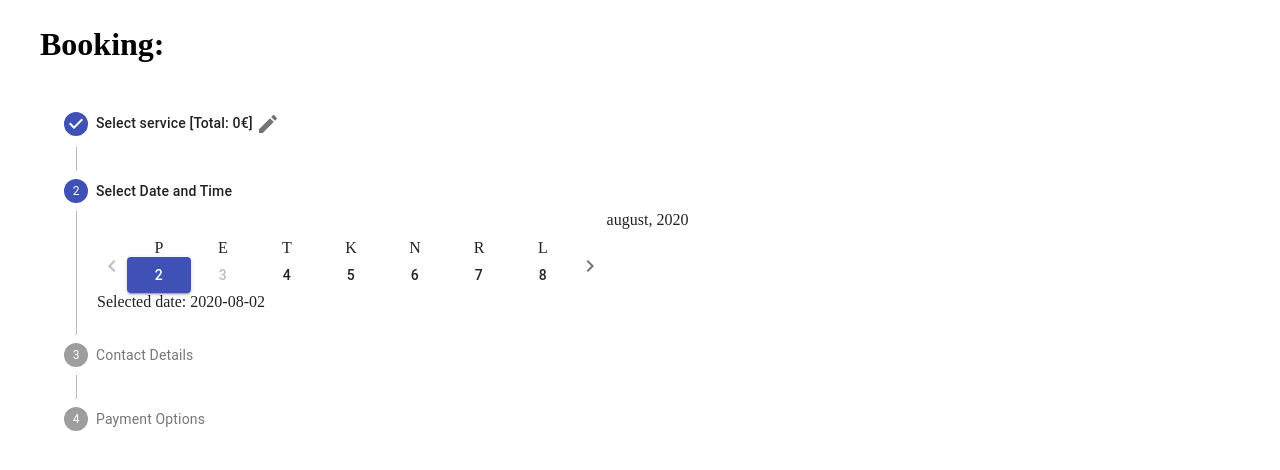
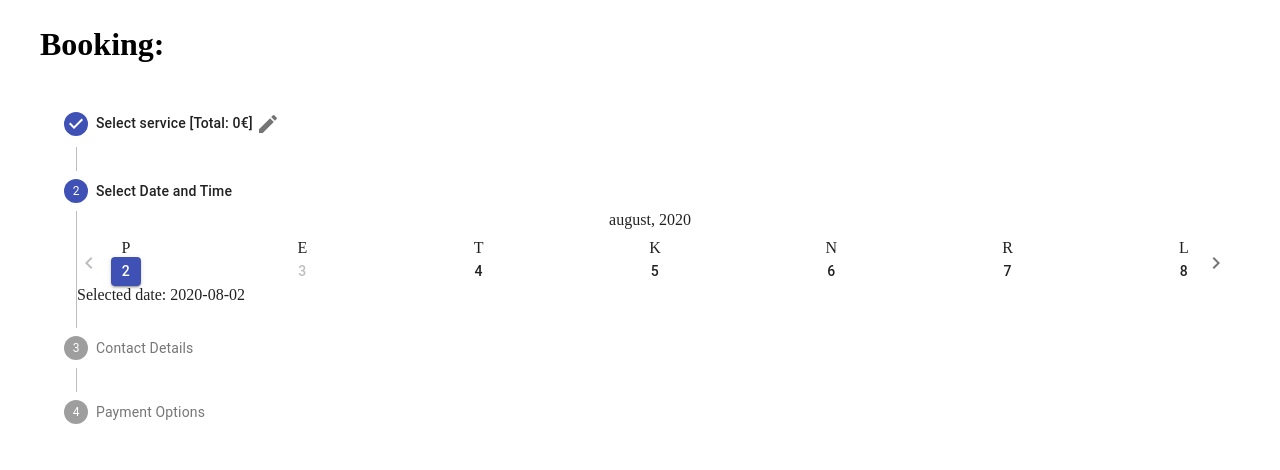
Before and after one commit to devmc-ee/devmcee-booking, a React (Create React App) app: page / in a window 1280 px wide. Shown: the top 470 px of the page. Built offline with nearby package versions, Linux system fonts and the light colour scheme.

Commit message:
style: add container overflow hidden

```diff
--- a/src/App.css
+++ b/src/App.css
@@ -22,6 +22,13 @@
 display: flex;
 
 }
+
+.calendar-weekdays{
+
+	justify-content: space-between;
+	width: 100%;
+	margin-left: 10px;
+}
 .calendar-month-year,
 .calendar-week-day{
 	margin-right: 10px;
@@ -30,3 +37,24 @@ display: flex;
 .calendar-day,.calendar-month-year{
 	text-align: center;
 }
+.calendar-date-btn{
+	min-width: 30px!important;
+
+	padding: 5px 0px!important;
+	line-height: 1.4!important;
+}
+.step-calendar-select{
+	padding-left: 0px!important;
+	width: 100%;
+}
+.calendar-btn-left{
+	padding: 0px!important;
+}
+
+.booking-form-stepper-container{
+	padding-right: 20px!important;
+	overflow: hidden;
+}
+.calendar-btn-right{
+	padding: 0px 5px!important;
+}
--- a/src/App.js
+++ b/src/App.js
@@ -37,7 +37,7 @@ export default function App() {
 				{formik => (
 					<Form>
 
-						<Stepper activeStep={activeStep} orientation="vertical">
+						<Stepper className="booking-form-stepper-container" activeStep={activeStep} orientation="vertical">
 
 							<Step> <StepLabel onClick={()=>setActiveStep(0)}>Select service [Total: <TotalPrice
 								services={formik.values.services}/>]
@@ -106,7 +106,7 @@ export default function App() {
 
 							<Step><StepLabel>Select Date and Time</StepLabel>
 
-								<StepContent>
+								<StepContent className="step-calendar-select">
 									<AvailableTimePicker locale="et"/>
 								</StepContent>
 
--- a/src/components/AvailableTimePicker.jsx
+++ b/src/components/AvailableTimePicker.jsx
@@ -11,7 +11,7 @@ const AvailableTimePicker = ({locale}) => {
 	const [calendarDate, setCalendarDate] = useState(moment().date());
 	const [selectedDate, setSelectedDate] = useState(moment().format('YYYY-MM-DD'));
 	const {maxAvailableDays, disabledWeekDays}= CALENDAR_SETTINGS;
-	console.log(selectedDate);
+
 	let calendarDays = [];
 	let disabledDay, selectedDay;
 
@@ -47,9 +47,10 @@ const AvailableTimePicker = ({locale}) => {
 			<div className="calendar-month-year">{moment().date(calendarDate).format('MMMM, Y')}</div>
 			<div className="calendar-week">
 				<IconButton
+					className="calendar-btn-left"
 					disabled={calendarDate === moment().date() ? true : false}
 					onClick={handleLeftClick}
-					size="small"><ChevronLeft/></IconButton>
+					><ChevronLeft/></IconButton>
 				<div className="calendar-weekdays">
 
 					{calendarDays.map(
@@ -60,7 +61,7 @@ const AvailableTimePicker = ({locale}) => {
 								</div>
 								<div className="calendar-date">
 									<Button
-
+										className="calendar-date-btn"
 										onClick={e=>{setSelectedDate( day.fullDate)}}
 										variant={day.selected ? 'contained' : 'text'}
 										color={day.selected ? 'primary' : 'default'}
@@ -73,7 +74,8 @@ const AvailableTimePicker = ({locale}) => {
 				</div>
 
 				<IconButton
-					disabled={calendarDate > maxAvailableDays ? true : false} size="small"
+					className="calendar-btn-right"
+					disabled={calendarDate > maxAvailableDays ? true : false}
 					onClick={handleRightClick}><ChevronRight/></IconButton>
 			</div>
 			Selected date: {selectedDate}
```
